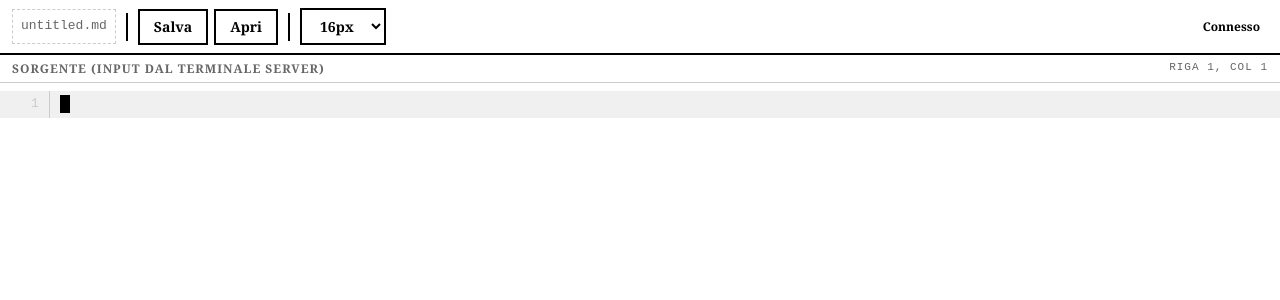
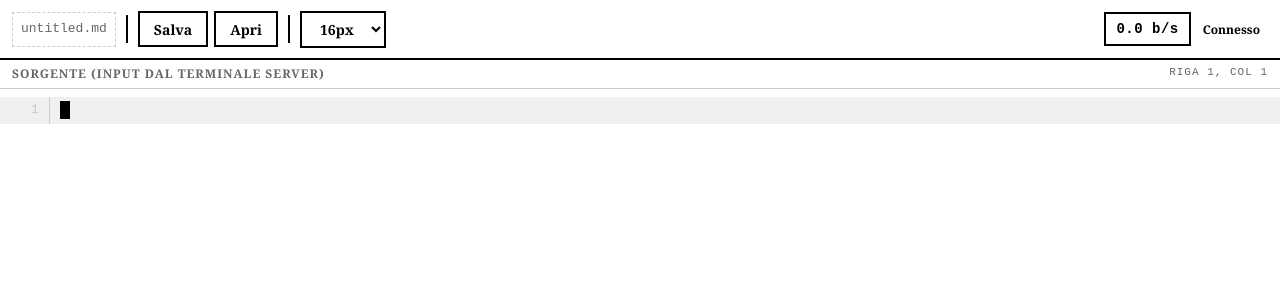
Before and after one commit to DebyGe/EInk-Editor, a Flask app: page / in a window 1280 px wide. Shown: the top 300 px of the page. Run offline with Flask 3, Linux system fonts and the light colour scheme.

Commit message:
battute a secondo b/s

```diff
--- a/app.py
+++ b/app.py
@@ -126,6 +126,27 @@ doc = {
     "saved": True,           # documento salvato?
 }
 doc_lock = threading.Lock()
+
+# Tracciamento battute al secondo (KPS)
+KPS_WINDOW = 5  # finestra di secondi per il calcolo
+_keystroke_times = deque()  # timestamp dei tasti premuti (solo editing)
+
+
+def record_keystroke():
+    """Registra il timestamp di una battuta."""
+    _keystroke_times.append(time.time())
+
+
+def get_kps():
+    """Calcola le battute al secondo nella finestra temporale."""
+    now = time.time()
+    # Rimuovi battute fuori dalla finestra
+    while _keystroke_times and _keystroke_times[0] < now - KPS_WINDOW:
+        _keystroke_times.popleft()
+    count = len(_keystroke_times)
+    if count == 0:
+        return 0.0
+    return round(count / KPS_WINDOW, 1)
 
 
 def get_content():
@@ -549,6 +570,7 @@ def keyboard_thread():
                             doc["cursor_col"] = prev_len
                         doc["version"] += 1
                         doc["saved"] = False
+                        record_keystroke()
 
                     elif key == "DELETE":
                         if col < len(lines[row]):
@@ -558,6 +580,7 @@ def keyboard_thread():
                             lines.pop(row + 1)
                         doc["version"] += 1
                         doc["saved"] = False
+                        record_keystroke()
 
                     elif key == "ENTER":
                         # Spezza la riga
@@ -568,12 +591,14 @@ def keyboard_thread():
                         doc["cursor_col"] = 0
                         doc["version"] += 1
                         doc["saved"] = False
+                        record_keystroke()
 
                     elif key == "TAB":
                         lines[row] = lines[row][:col] + "    " + lines[row][col:]
                         doc["cursor_col"] = col + 4
                         doc["version"] += 1
                         doc["saved"] = False
+                        record_keystroke()
 
                     elif key == "UP":
                         if row > 0:
@@ -611,6 +636,7 @@ def keyboard_thread():
                     doc["cursor_col"] = col + len(key)
                     doc["version"] += 1
                     doc["saved"] = False
+                    record_keystroke()
 
             if needs_redraw:
                 render_terminal()
@@ -646,6 +672,7 @@ def state():
             "version":      doc["version"],
             "preview_mode": doc["preview_mode"],
             "saved":        doc["saved"],
+            "kps":          get_kps(),
         })
 
 
--- a/templates/index.html
+++ b/templates/index.html
@@ -92,6 +92,21 @@ body {
     color: var(--mid);
     padding: 4px 8px;
     margin-left: auto;
+    display: flex;
+    gap: 12px;
+    align-items: center;
+}
+
+.kps-display {
+    font-family: var(--font-editor);
+    font-size: 14px;
+    font-weight: bold;
+    color: var(--fg);
+    padding: 4px 10px;
+    border: 2px solid var(--border);
+    min-width: 80px;
+    text-align: center;
+    letter-spacing: 0.5px;
 }
 
 #file-input { display: none; }
@@ -349,6 +364,7 @@ body {
     </select>
 
     <span class="status" id="status">
+        <span class="kps-display" id="kps-display" title="Battute al secondo">0.0 b/s</span>
         <span id="conn-status" class="disconnected">Connessione...</span>
     </span>
 </div>
@@ -401,6 +417,7 @@ body {
     const filenameEl  = document.getElementById("filename-display");
     const cursorInfo  = document.getElementById("cursor-info");
     const connStatus  = document.getElementById("conn-status");
+    const kpsDisplay  = document.getElementById("kps-display");
 
     let lastVersion  = -1;
     let pollInterval = 300;  // ms - frequenza polling
@@ -414,6 +431,9 @@ body {
             .then(data => {
                 connStatus.textContent = "Connesso";
                 connStatus.className = "connected";
+
+                // KPS si aggiorna sempre (anche quando non si digita)
+                kpsDisplay.textContent = (data.kps || 0).toFixed(1) + " b/s";
 
                 // Aggiorna solo se la versione e' cambiata
                 if (data.version !== lastVersion) {
```
